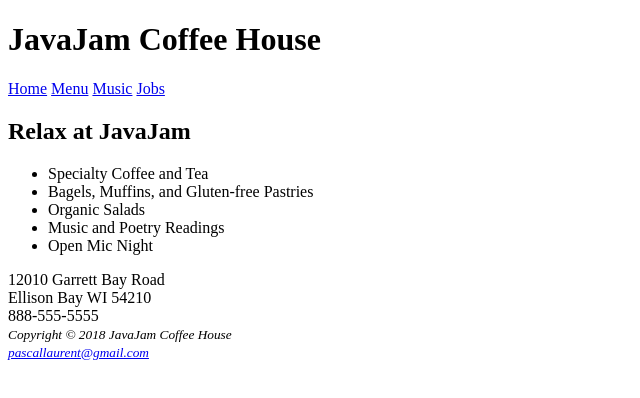
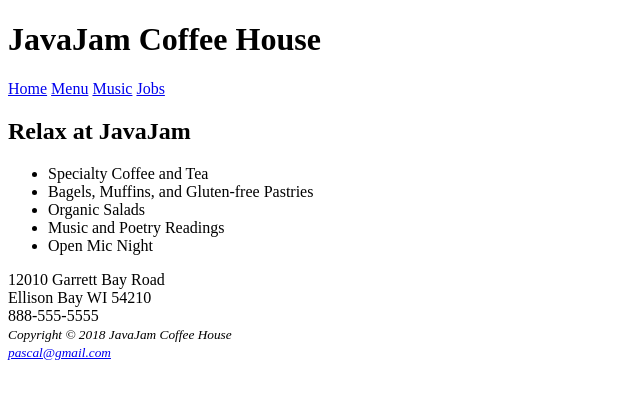
Before and after one commit to pascaldevops/javajam-coffee, a plain HTML site: page index.html in a window 1280 px wide. Shown: the full height of the page, 0-640 px from the left. Drawn offline with Linux system fonts and the light colour scheme.

Commit message:
Update index.html

```diff
--- a/index.html
+++ b/index.html
@@ -36,7 +36,7 @@
       <small
         ><i
           ><a href="mailto:pascallaurent@gmail.com"
-            >pascallaurent@gmail.com</a
+            >pascal@gmail.com</a
           ></i
         ></small
       >
```
